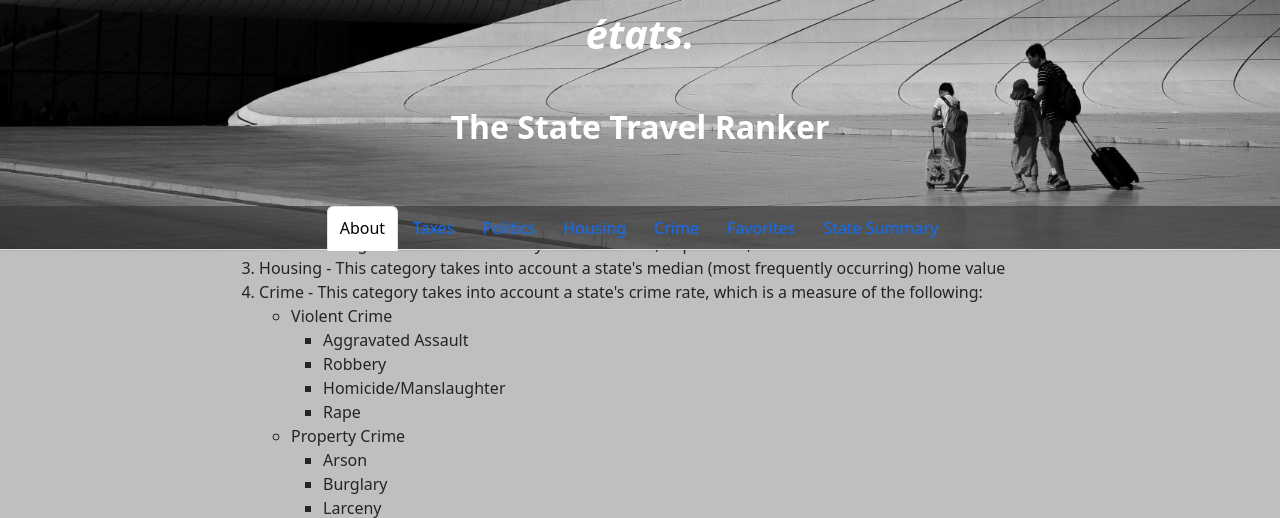
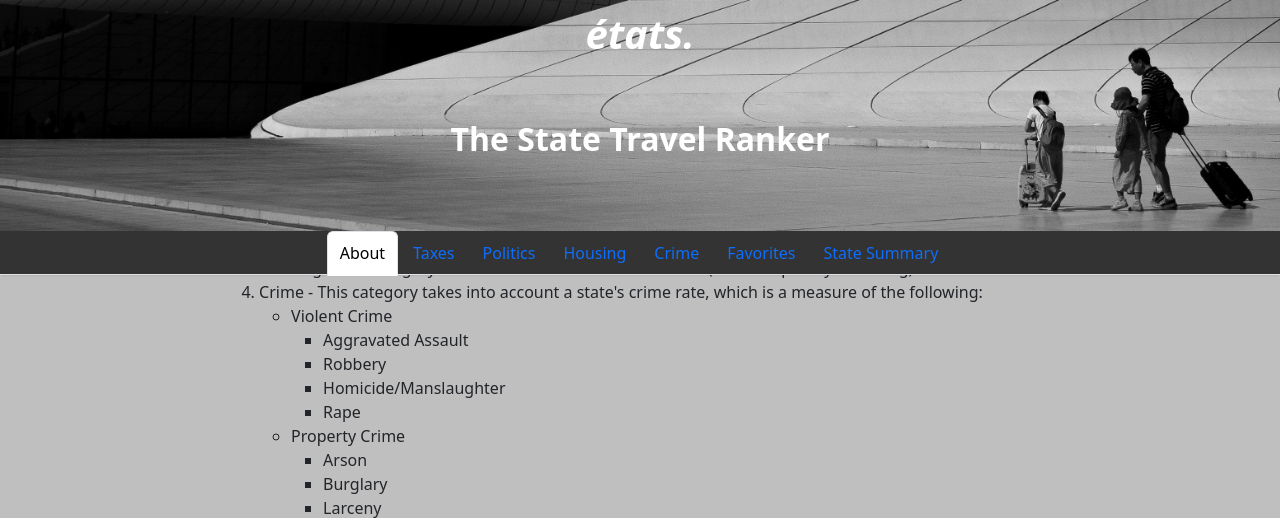
Before and after one commit to josh-on-github/etats, a Django app: page /etats/ in a window 1280 px wide. Shown: the top 518 px of the page. Run offline with Django 4.2, Linux system fonts and the light colour scheme; data comes from the database, SQL or seed files in the repository; data that the repository does not hold is empty; some libraries are stand-ins or nearby versions.

Commit message:
adjusting height of header

```diff
--- a/capstone/etats/static/etats/styles.css
+++ b/capstone/etats/static/etats/styles.css
@@ -11,7 +11,7 @@ body {
     flex-direction: column;
     justify-content: space-between;
     align-items: center;
-    height: 250px;
+    height: 275px;
     width: 100%;
     padding-top: 10px;
     background-image: url('gray-fam-leaving.jpg');
@@ -41,7 +41,7 @@ body {
     align-items: center;
     justify-content: center;
     width: 100%;
-    background-color: #333333a1;
+    background-color: #333333;
     box-shadow: 0 2px 2px -2px rgba(0, 0, 0, 0.2);
 }
 
```
